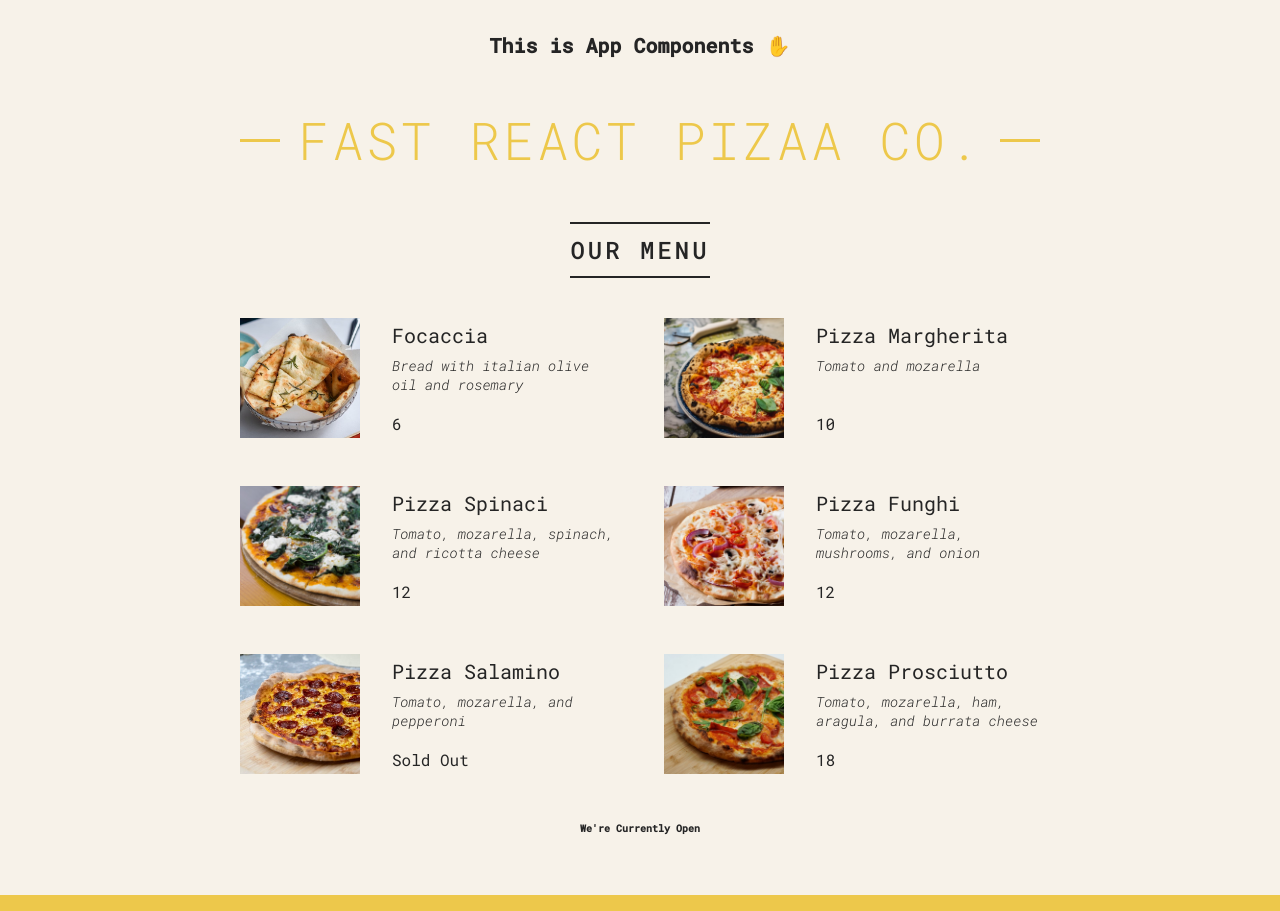
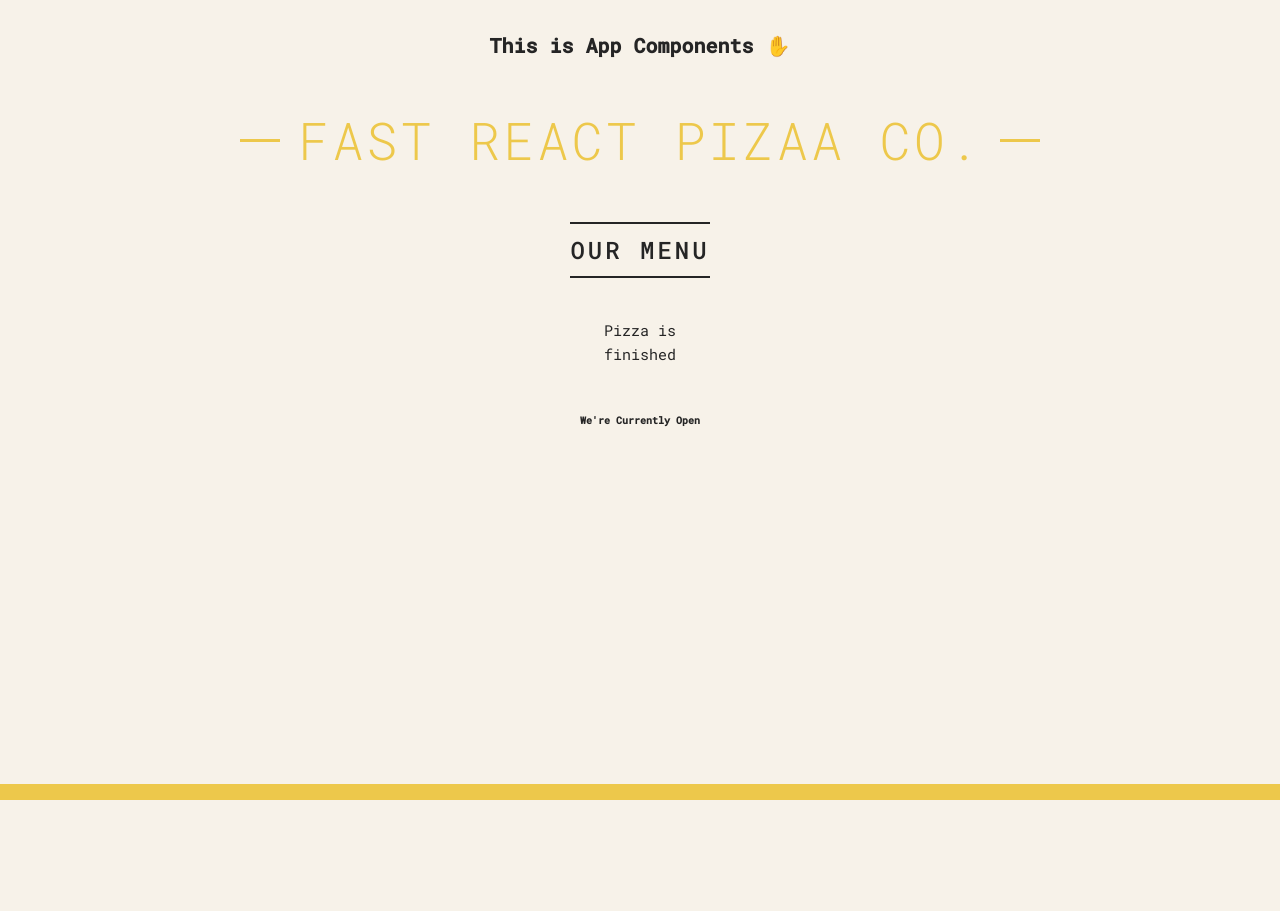
Before and after one commit to TanmayVidhate/pizza-app, a React (Vite) app: page / in a window 1280 px wide. After the commit the page ends 800 px from the top, so only its background shows below. Built offline with nearby package versions, Linux system fonts and the light colour scheme.

Commit message:
add conditional rendering

```diff
--- a/src/Components/Menu.jsx
+++ b/src/Components/Menu.jsx
@@ -1,8 +1,8 @@
 import { pizzaData } from "../../public/data.js"
 import Pizaa from "./Pizaa.jsx"
 
-// pizzaData = [];
-// const numPizzas = pizzaData.length
+const pizzaDatas = pizzaData;
+const numPizzas =  0
 function Menu() {
 
     return (
@@ -10,6 +10,8 @@ function Menu() {
             <main className='menu'>
 
                 <h2>Our Menu</h2>
+                {
+                    numPizzas > 0 ? (
                         <ul className='pizzas'>
                             {(
                                 pizzaData.map((pizza, i) =>
@@ -17,6 +19,13 @@ function Menu() {
                                 ))
                             }
                         </ul>
+                    )
+                    :
+                    (
+                        <p>Pizza is finished</p>
+                    )
+                }
+
             </main>
         </>
     )
```
Lines whose indentation alone changed are shown as unchanged.
